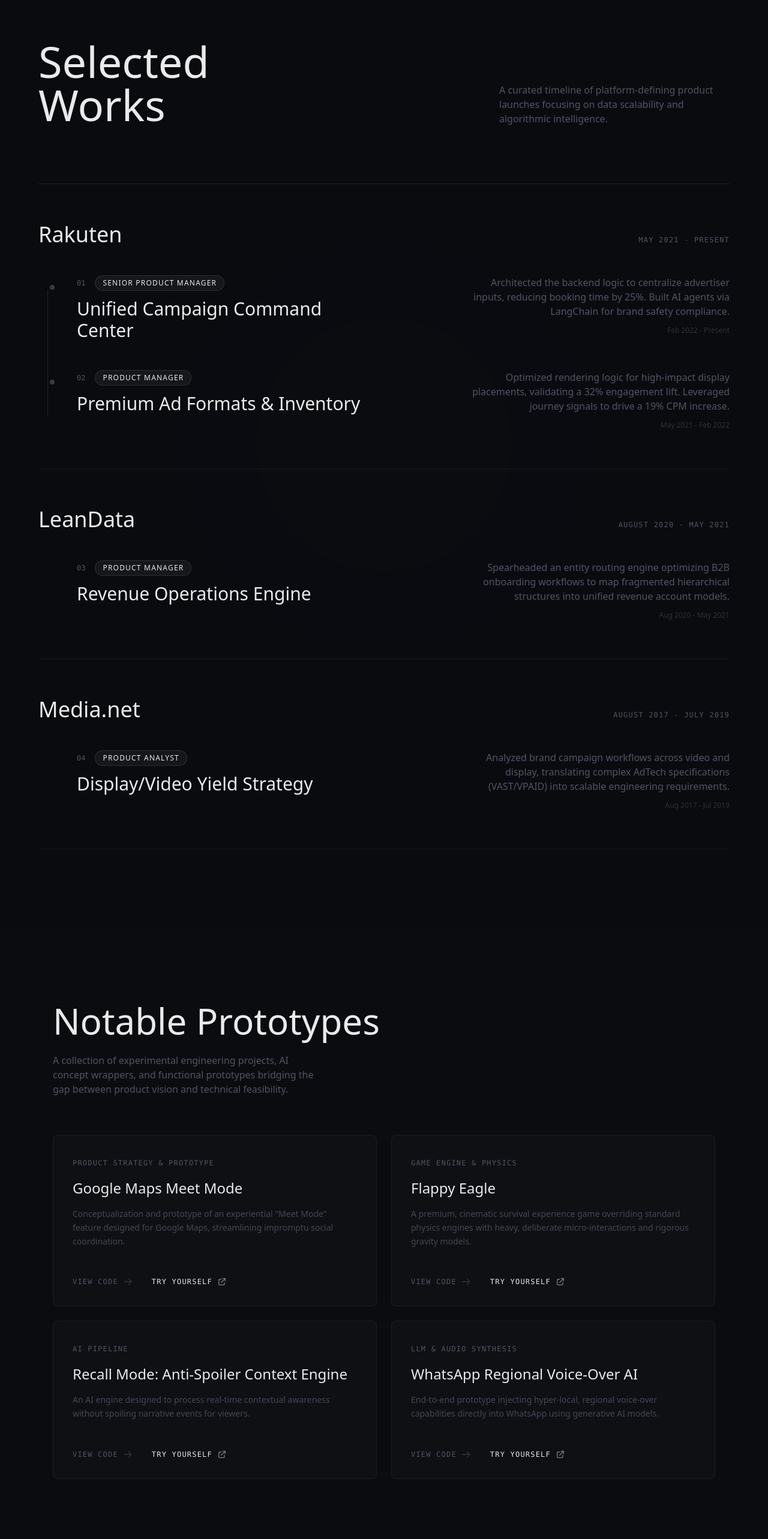
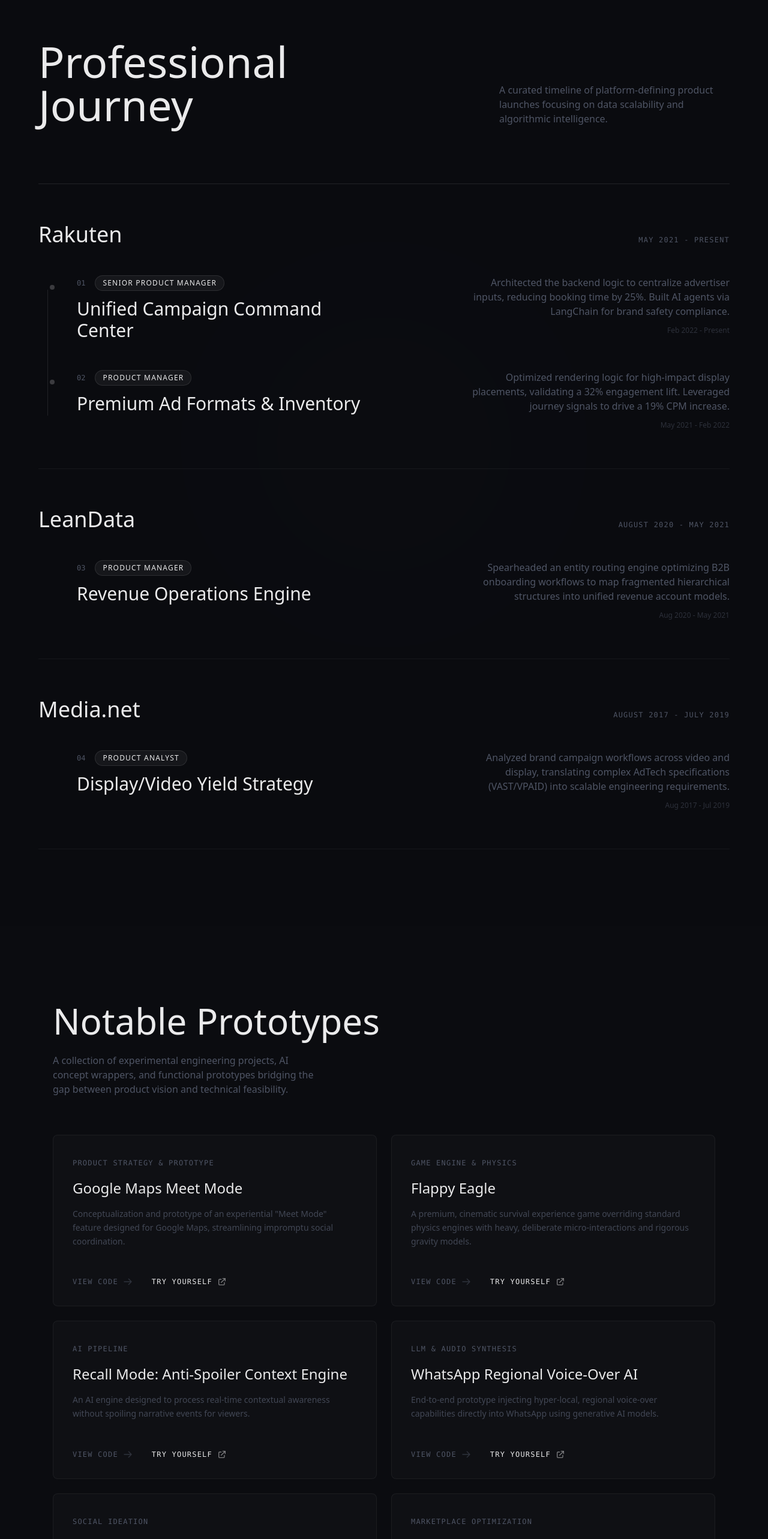
Before and after one commit to Pranavd0828/my-portfolio, a Next.js app: page / in a window 1280 px wide. Shown: the part 862-3428 px from the top of the page at 60% size. Built offline with nearby package versions, Linux system fonts and the light colour scheme; a web font is replaced by a local one.

Commit message:
Update Journey to Professional Journey & add 2 projects

```diff
--- a/src/components/Journey.tsx
+++ b/src/components/Journey.tsx
@@ -70,7 +70,7 @@
 
             <div className="relative z-10 max-w-6xl w-full mx-auto">
                 <div className="flex flex-col md:flex-row justify-between items-end mb-24">
-                    <h2 className="font-serif text-5xl md:text-7xl text-accent">Selected<br />Works</h2>
+                    <h2 className="font-serif text-5xl md:text-7xl text-accent">Professional<br />Journey</h2>
                     <p className="font-sans text-muted max-w-sm mt-6 md:mt-0">
                         A curated timeline of platform-defining product launches focusing on data scalability and algorithmic intelligence.
                     </p>
--- a/src/components/Projects.tsx
+++ b/src/components/Projects.tsx
@@ -28,6 +28,20 @@
         description: 'End-to-end prototype injecting hyper-local, regional voice-over capabilities directly into WhatsApp using generative AI models.',
         github: 'https://github.com/Pranavd0828/Whatsapp-Regional-Voice-Over-AI',
         demo: 'https://pranavd0828.github.io/Whatsapp-Regional-Voice-Over-AI/'
+    },
+    {
+        title: 'Read with your Crew in Kindle',
+        category: 'Social Ideation',
+        description: 'A conceptual prototype exploring synchronous, shared-reading experiences and social margin-notes tailored specifically for the Kindle ecosystem.',
+        github: 'https://github.com/Pranavd0828/Read-with-your-Crew-in-Kindle',
+        demo: 'https://pranavd0828.github.io/Read-with-your-Crew-in-Kindle/'
+    },
+    {
+        title: 'Food Delivery: Post-Cancellation Rescue',
+        category: 'Marketplace Optimization',
+        description: 'An algorithmic approach to salvaging canceled food delivery orders by dynamically mapping and discounting them to nearby users in real-time.',
+        github: 'https://github.com/Pranavd0828/Food-Delivery---Post-Cancellation-Rescue-Offers',
+        demo: 'https://pranavd0828.github.io/Food-Delivery---Post-Cancellation-Rescue-Offers/'
     }
 ];
 
```
